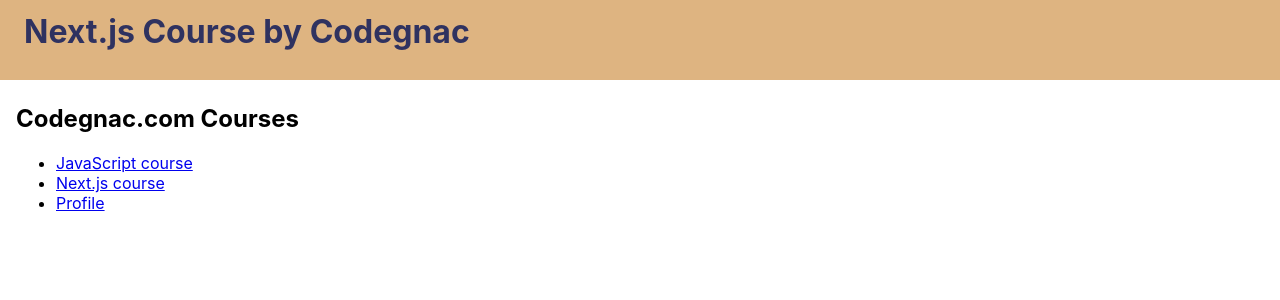
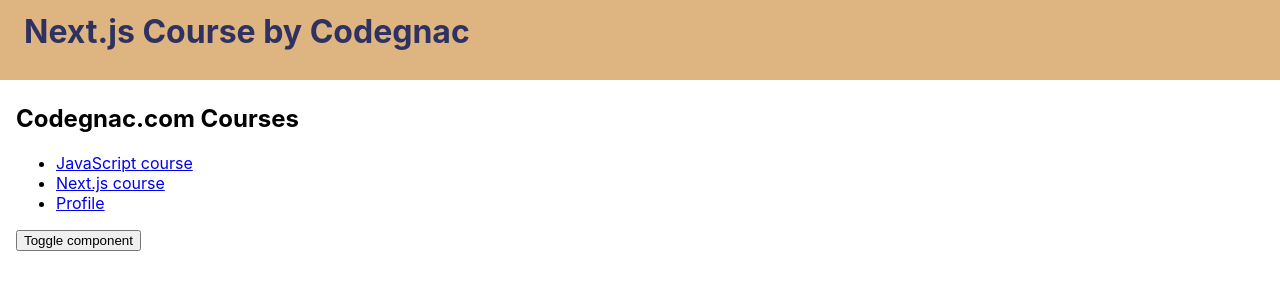
Before and after one commit to codegnac/next-course, a Next.js app: page /course in a window 1280 px wide. Shown: the top 300 px of the page. Built offline with nearby package versions, Linux system fonts and the light colour scheme.

Commit message:
Class 07 start

```diff
--- /dev/null
+++ b/components/Date.js
@@ -0,0 +1,3 @@
+import moment from "moment";
+
+export default () => <p>{moment().toString()}</p>;
--- a/package.json
+++ b/package.json
@@ -8,6 +8,7 @@
     "start": "next start"
   },
   "dependencies": {
+    "moment": "^2.24.0",
     "next": "9.3.5",
     "react": "16.13.1",
     "react-dom": "16.13.1"
--- a/pages/course/index.js
+++ b/pages/course/index.js
@@ -1,7 +1,10 @@
+import { useState } from "react";
 import Link from "next/link";
+import Date from "../../components/Date";
 
 export default () => {
   const username = "codegnac";
+  const [showComponent, setShowComponent] = useState(false);
 
   return (
     <>
@@ -32,6 +35,10 @@
             </Link>
           </li>
         </ul>
+        <button onClick={() => setShowComponent(!showComponent)}>
+          Toggle component
+        </button>
+        {showComponent && <Date />}
       </section>
     </>
   );
```
Also changed, not shown: 1 other file (tests, documents, lock files or other folders).
